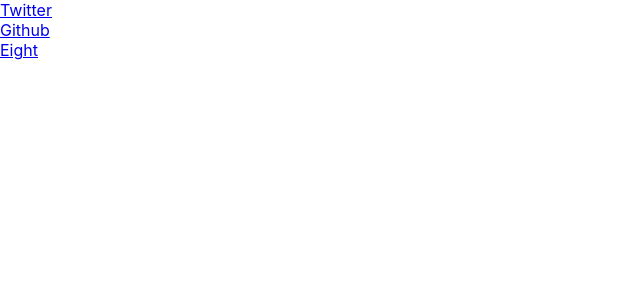
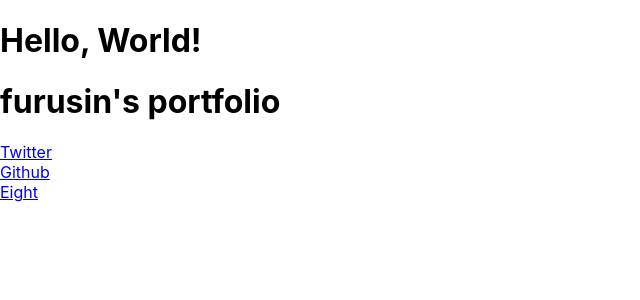
Before and after one commit to furusin/-portfolio, a React (Create React App) app: page / in a window 1280 px wide. Shown: the top 300 px of the page, without its empty margins (0-640 px from the left). Built offline with nearby package versions, Linux system fonts and the light colour scheme.

Commit message:
Modify：試しに作ったリンクたちをComponent化

```diff
--- a/src/App.tsx
+++ b/src/App.tsx
@@ -1,11 +1,16 @@
 import React from "react";
 import logo from "./logo.svg";
 import "./App.css";
+import Twitter from "./components/Twitter";
+import Github from "./components/Github";
+import Eight from "./components/Eight";
+
 import { render } from "@testing-library/react";
 
 function App() {
   return (
     <div>
+      <Header />
       <Twitter />
       <Github />
       <Eight />
@@ -13,32 +18,11 @@
   );
 }
 
-function Twitter() {
+function Header() {
   return (
     <div>
-      <a href="https://twitter.com/furusin_oriver" target="_blank">
-        Twitter
-      </a>
-    </div>
-  );
-}
-
-function Github() {
-  return (
-    <div>
-      <a href="https://github.com/furusin" target="_blank">
-        Github
-      </a>
-    </div>
-  );
-}
-
-function Eight() {
-  return (
-    <div>
-      <a href="https://8card.net/p/39871470746" target="_blank">
-        Eight
-      </a>
+      <h1>Hello, World!</h1>
+      <h1>furusin's portfolio</h1>
     </div>
   );
 }
--- /dev/null
+++ b/src/components/Eight.tsx
@@ -0,0 +1,13 @@
+import React from "react";
+
+export default class Eight extends React.Component {
+  render() {
+    return (
+      <div>
+        <a href="https://8card.net/p/39871470746" target="_blank">
+          Eight
+        </a>
+      </div>
+    );
+  }
+}
--- /dev/null
+++ b/src/components/Github.tsx
@@ -0,0 +1,13 @@
+import React from "react";
+
+export default class Github extends React.Component {
+  render() {
+    return (
+      <div>
+        <a href="https://github.com/furusin" target="_blank">
+          Github
+        </a>
+      </div>
+    );
+  }
+}
--- /dev/null
+++ b/src/components/Twitter.tsx
@@ -0,0 +1,13 @@
+import React from "react";
+
+export default class Twitter extends React.Component {
+  render() {
+    return (
+      <div>
+        <a href="https://twitter.com/furusin_oriver" target="_blank">
+          Twitter
+        </a>
+      </div>
+    );
+  }
+}
```
Also changed, not shown: src/view/Career.tsx (added, +7 -0 lines).
